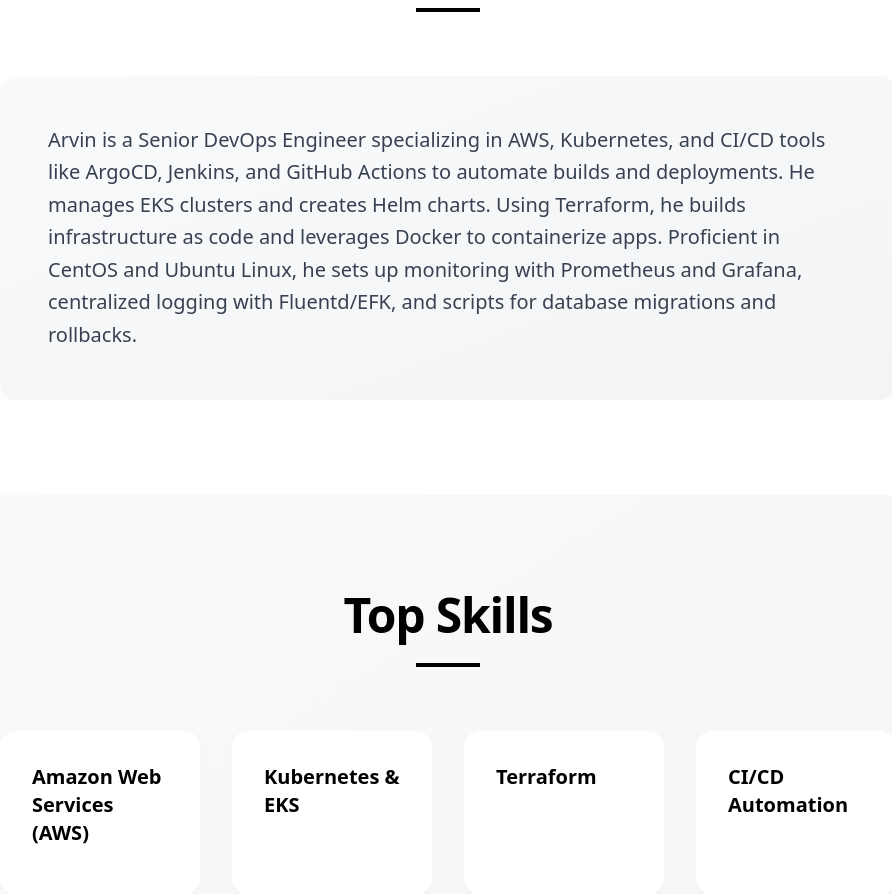
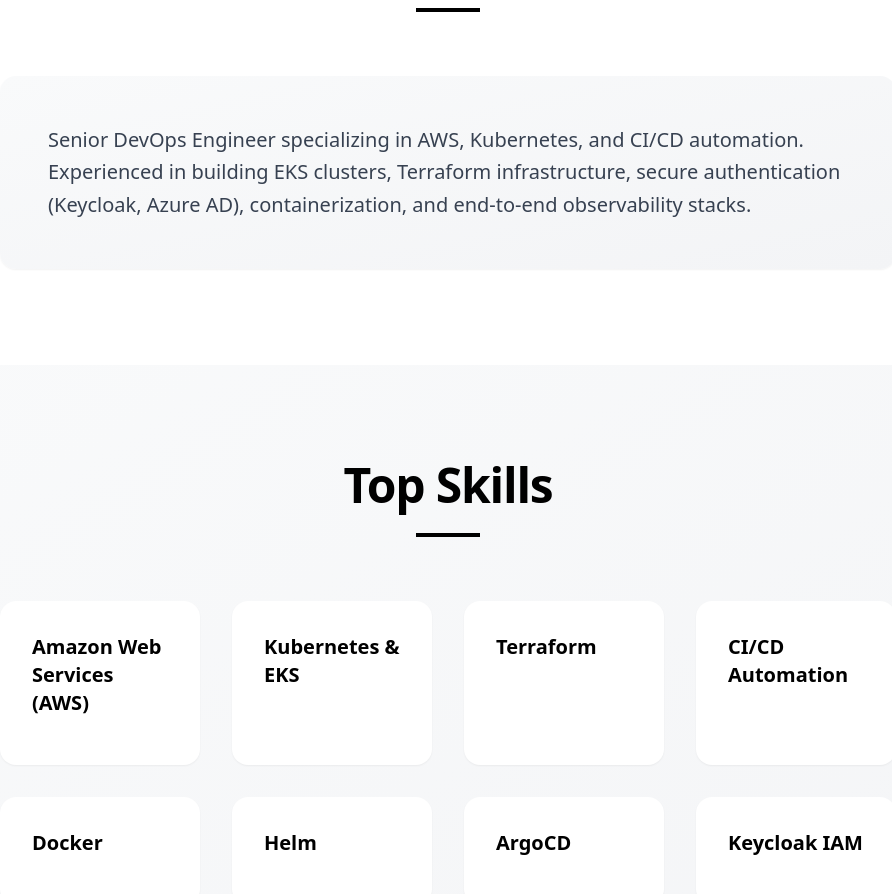
Before and after one commit to arvinep/arvinep.github.io, a React (Vite) app: page / in a window 1280 px wide. Shown: the part 840-1734 px from the top of the page, without its empty margins (192-1084 px from the left). Built offline with nearby package versions, Linux system fonts and the light colour scheme.

Commit message:
Revise AboutSection description for clarity
Updated the description of Arvin's role to focus on key skills and experiences.

```diff
--- a/src/components/AboutSection.tsx
+++ b/src/components/AboutSection.tsx
@@ -12,7 +12,7 @@
         <div className="max-w-4xl mx-auto">
           <div className="bg-gradient-to-br from-gray-50 to-gray-100 rounded-2xl p-12 shadow-sm hover:shadow-md transition-all duration-300">
             <p className="text-xl text-gray-700 leading-relaxed text-left font-light">
-              Arvin is a Senior DevOps Engineer specializing in AWS, Kubernetes, and CI/CD tools like ArgoCD, Jenkins, and GitHub Actions to automate builds and deployments. He manages EKS clusters and creates Helm charts. Using Terraform, he builds infrastructure as code and leverages Docker to containerize apps. Proficient in CentOS and Ubuntu Linux, he sets up monitoring with Prometheus and Grafana, centralized logging with Fluentd/EFK, and scripts for database migrations and rollbacks.
+              Senior DevOps Engineer specializing in AWS, Kubernetes, and CI/CD automation. Experienced in building EKS clusters, Terraform infrastructure, secure authentication (Keycloak, Azure AD), containerization, and end-to-end observability stacks.
             </p>
           </div>
         </div>
```
